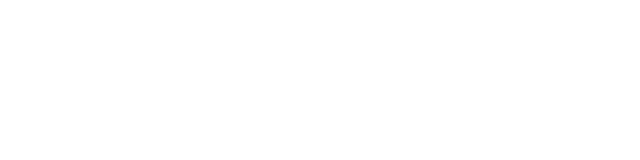
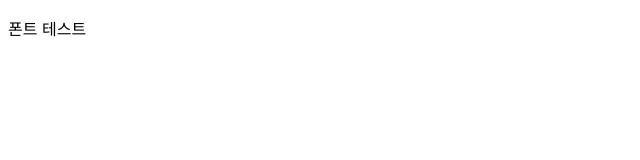
Before and after one commit to CryptoPublishing/GeeBlock_Next, a Next.js app: page / in a window 1280 px wide. Shown: the top 160 px of the page, without its empty margins (0-640 px from the left). Built offline with nearby package versions, Linux system fonts and the light colour scheme.

Commit message:
[feat/#1]:폰트 설정

```diff
--- a/app/layout.js
+++ b/app/layout.js
@@ -1,9 +1,10 @@
-import { Geist } from "next/font/google";
+import { Inter } from "next/font/google";
 import "./globals.css";
 
-const geistSans = Geist({
-  variable: "--font-geist-sans",
+const inter = Inter({
   subsets: ["latin"],
+  display: "swap",
+  weight: ["400", "700"], // 원하는 폰트 두께 지정
 });
 
 export const metadata = {
@@ -13,9 +14,10 @@
 
 export default function RootLayout({ children }) {
   return (
-    <html lang="en">
-      <body className={`${geistSans.variable}}`}>
+    <html lang="en" className={inter.className}>
+      <body>
         {children}
+        <p>폰트 테스트</p>
       </body>
     </html>
   );
```
